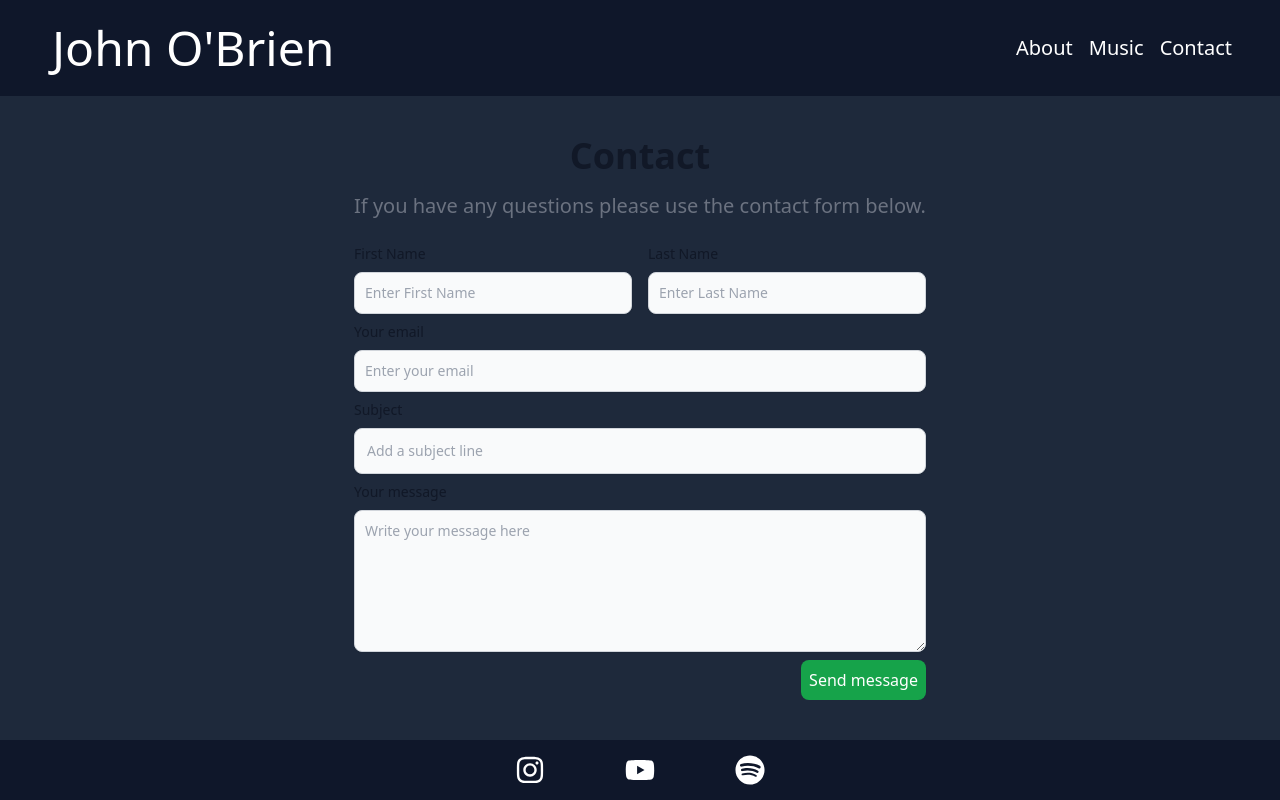
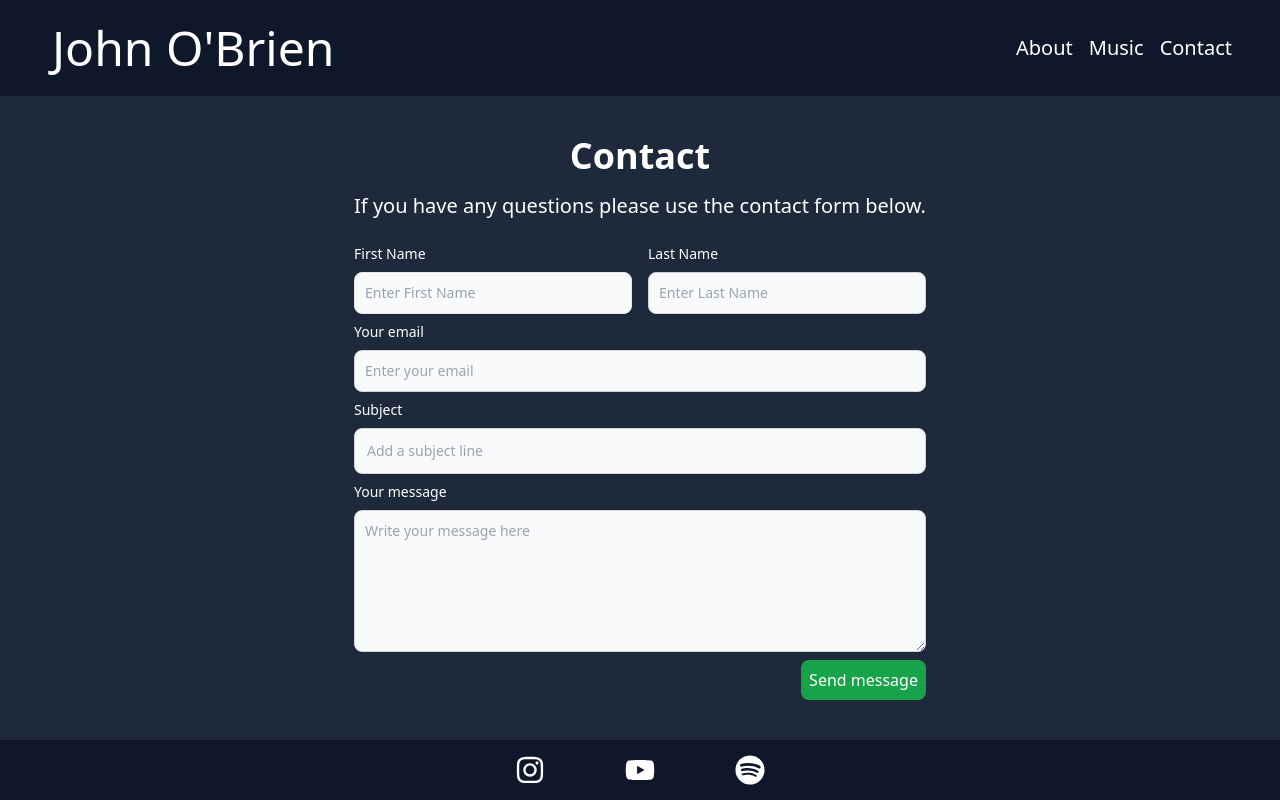
Before and after one commit to johnobriendev/johnMusicPage, a React (Vite) app: page /contact in a window 1280 px wide. Built offline with nearby package versions, Linux system fonts and the light colour scheme.

Commit message:
change font color on contact form

```diff
--- a/src/components/Contact.jsx
+++ b/src/components/Contact.jsx
@@ -2,11 +2,10 @@ export default function Contact() {
     return (
         <div className="py-10 px-4 mx-auto max-w-screen-md h-full">
             <h2 className="mb-4 text-4xl font-extrabold
-                           text-center text-gray-900">
+                           text-center">
                 Contact
             </h2>
-            <p className="mb-4 font-light text-left
-                          text-gray-500 sm:text-xl">
+            <p className="mb-4 font-light text-left sm:text-xl">
                 If you have any questions please use the contact form below.
             </p>
             <form action="#">
@@ -14,12 +13,12 @@ export default function Contact() {
                     <div className="w-1/2 pr-2 ">
                         <label for="firstName"
                                className="block my-2 text-left
-                                          text-sm font-medium text-gray-900">
+                                          text-sm font-medium">
                             First Name
                         </label>
                         <input type="text"
                                className="shadow-sm bg-gray-50 border
-                                          border-gray-300 text-gray-900
+                                          border-gray-30m
                                           text-sm rounded-lg block w-full p-2.5"
                                placeholder="Enter First Name"
                                required/>
@@ -27,12 +26,12 @@ export default function Contact() {
                     <div className="w-1/2 pl-2">
                         <label for="lastName"
                                className="block my-2 text-left text-sm
-                                          font-medium text-gray-900">
+                                          font-medium">
                             Last Name
                         </label>
                         <input type="text"
                                className="shadow-sm bg-gray-50 border
-                                          border-gray-300 text-gray-900
+                                          border-gray-300
                                           text-sm rounded-lg block w-full p-2.5"
                                placeholder="Enter Last Name"/>
                     </div>
@@ -40,12 +39,12 @@ export default function Contact() {
                 <div>
                     <label for="email"
                            className="block my-2 text-left text-sm
-                                      font-medium text-gray-900">
+                                      font-medium ">
                         Your email
                     </label>
                     <input type="email"
                            className="shadow-sm bg-gray-50 border
-                                      border-gray-300 text-gray-900
+                                      border-gray-300
                                       text-sm rounded-lg block w-full p-2.5"
                            placeholder="Enter your email "
                            required />
@@ -53,12 +52,12 @@ export default function Contact() {
                 <div>
                     <label for="subject"
                            className="block my-2 text-left
-                                      text-sm font-medium text-gray-900">
+                                      text-sm font-medium">
                         Subject
                     </label>
                     <input type="text"
                            className="block p-3 w-full text-sm
-                                      text-gray-900 bg-gray-50 rounded-lg
+                                      bg-gray-50 rounded-lg
                                       border border-gray-300 shadow-sm "
                            placeholder="Add a subject line"
                            required />
@@ -66,12 +65,12 @@ export default function Contact() {
                 <div >
                     <label for="message"
                            className="block my-2 text-left
-                                      text-sm font-medium text-gray-900 ">
+                                      text-sm font-medium ">
                         Your message
                     </label>
                     <textarea rows="6"
                               className="block p-2.5 w-full text-sm
-                                         text-gray-900 bg-gray-50 rounded-lg
+                                         bg-gray-50 rounded-lg
                                          shadow-sm border border-gray-300 "
                               placeholder="Write your message here"/>
                 </div>
```
